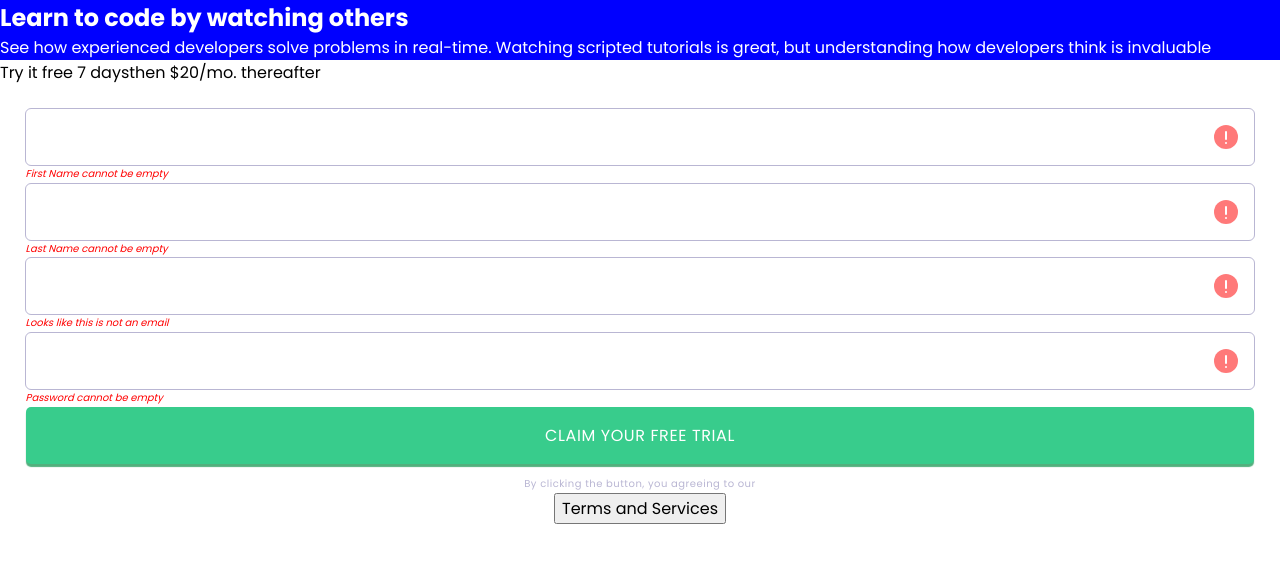
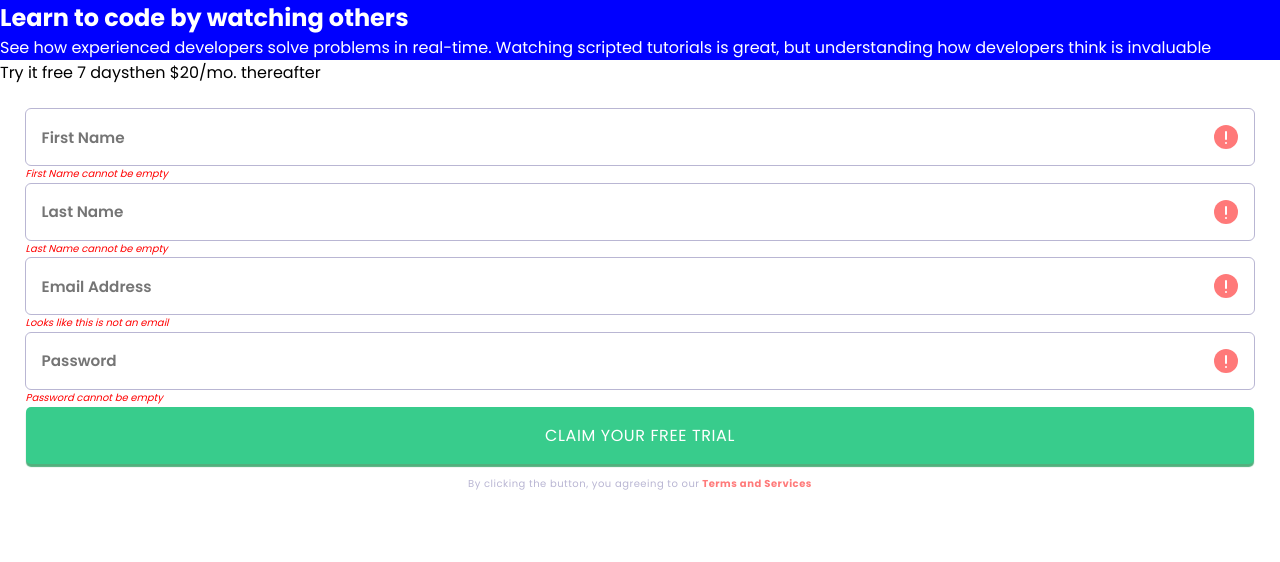
Before and after one commit to anmaras/component-with-sign-up-form, a React (Create React App) app: page / in a window 1280 px wide. Shown: the top 562 px of the page. Built offline with nearby package versions, Linux system fonts and the light colour scheme; the HTML template or start-up script is replaced by a standard one.

Commit message:
textfield componet update

```diff
--- a/src/components/forms/TextField/TextField.js
+++ b/src/components/forms/TextField/TextField.js
@@ -9,7 +9,7 @@ class TextField extends Component {
         <div>
           <div className={style['textfield-wrapper']}>
             <label htmlFor="first-name"></label>
-            <input type="text" id="first-name" />
+            <input type="text" id="first-name" placeholder="First Name" />
             <img src={iconError} alt="error icon" />
           </div>
           <p className={style['textfield-error']}>First Name cannot be empty</p>
@@ -17,7 +17,7 @@ class TextField extends Component {
         <div>
           <div className={style['textfield-wrapper']}>
             <label htmlFor="last-name"></label>
-            <input type="text" id="last-name" />
+            <input type="text" id="last-name" placeholder="Last Name" />
             <img src={iconError} alt="error icon" />
           </div>
           <p className={style['textfield-error']}>Last Name cannot be empty</p>
@@ -25,7 +25,7 @@ class TextField extends Component {
         <div>
           <div className={style['textfield-wrapper']}>
             <label htmlFor="email"></label>
-            <input type="email" id="email" />
+            <input type="email" id="email" placeholder="Email Address" />
             <img src={iconError} alt="error icon" />
           </div>
           <p className={style['textfield-error']}>
@@ -35,7 +35,7 @@ class TextField extends Component {
         <div>
           <div className={style['textfield-wrapper']}>
             <label htmlFor="password"></label>
-            <input type="password" id="password" />
+            <input type="password" id="password" placeholder="Password" />
             <img src={iconError} alt="error icon" />
           </div>
           <p className={style['textfield-error']}>Password cannot be empty</p>
@@ -47,10 +47,8 @@ class TextField extends Component {
           <div className={style['terms-wrapper']}>
             <p className={style['terms-statement']}>
               By clicking the button, you agreeing to our
+              <span className={style['link-text']}> Terms and Services</span>
             </p>
-            <button className={style['link-btn']} type="button">
-              Terms and Services
-            </button>
           </div>
         </div>
       </form>
```
